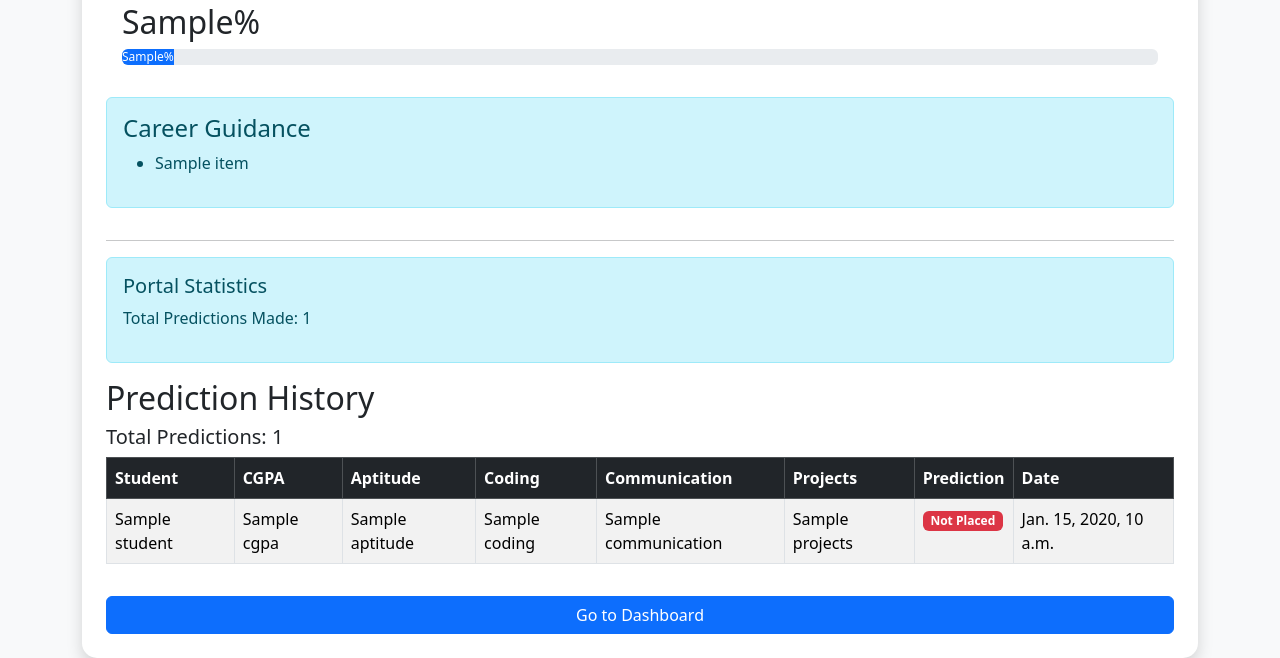
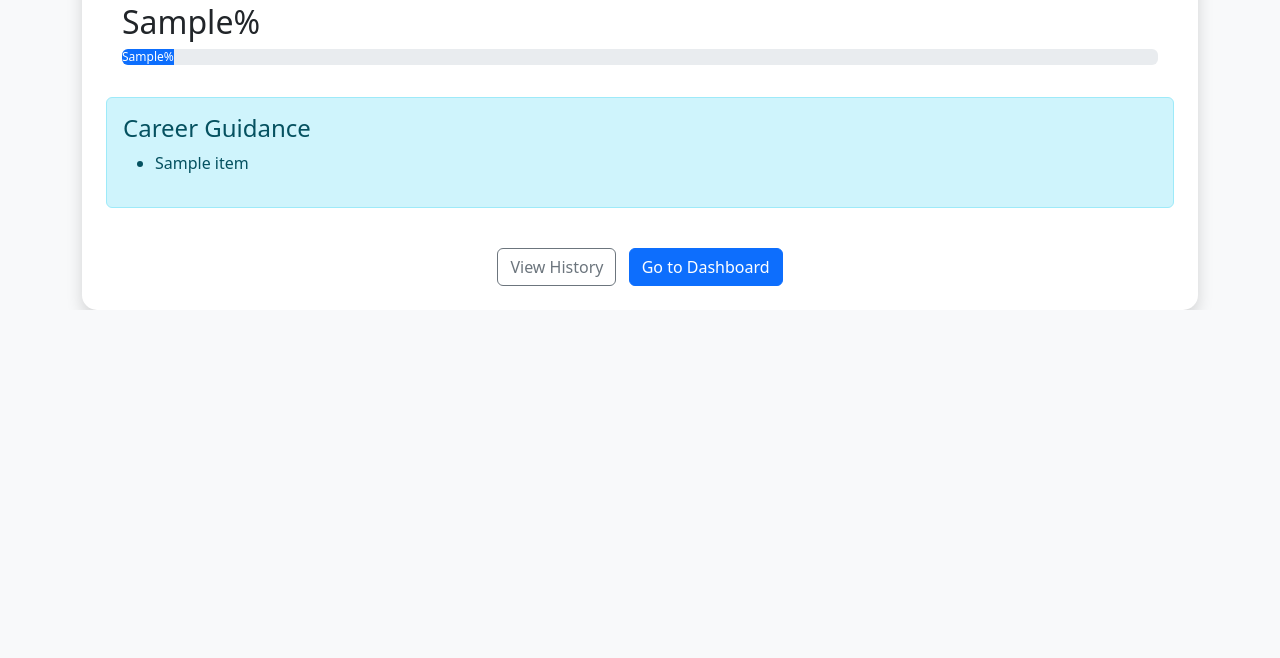
Before and after one commit to anamika397/placement-prediction-portal, a Django app: template templates/predict.html in a window 1280 px wide. Shown: the part 999-1657 px from the top of the page. After the commit the page ends 1309 px from the top, so only its background shows below. Run offline with Django 3.2, Linux system fonts and the light colour scheme; the template is opened without the code that fills it: most values are stand-ins (such as "Sample title", 1, 10 or a date in 2020).

Commit message:
Improve authentication flow, profile setup, dashboard and prediction UI

```diff
--- a/templates/predict.html
+++ b/templates/predict.html
@@ -353,104 +353,19 @@ body{
 
         {% endif %}
 
-        <hr>
+<div class="text-center mt-4">
 
-        <div class="alert alert-info">
+    <a href="/history/"
+       class="btn btn-outline-secondary me-2">
+        View History
+    </a>
 
-            <h5>
-                Portal Statistics
-            </h5>
+    <a href="/dashboard/"
+       class="btn btn-primary">
+        Go to Dashboard
+    </a>
 
-            <p>
-                Total Predictions Made:
-                {{ history|length }}
-            </p>
-
-        </div>
-
-        <h2>
-            Prediction History
-        </h2>
-
-        <h5>
-            Total Predictions:
-            {{ history|length }}
-        </h5>
-
-        <table class="table table-bordered table-striped">
-
-            <thead class="table-dark">
-
-                <tr>
-
-                    <th>Student</th>
-                    <th>CGPA</th>
-                    <th>Aptitude</th>
-                    <th>Coding</th>
-                    <th>Communication</th>
-                    <th>Projects</th>
-                    <th>Prediction</th>
-                    <th>Date</th>
-
-                </tr>
-
-            </thead>
-
-            <tbody>
-
-                {% for item in history %}
-
-                <tr>
-
-                    <td>{{ item.student.name }}</td>
-                    <td>{{ item.cgpa }}</td>
-                    <td>{{ item.aptitude }}</td>
-                    <td>{{ item.coding }}</td>
-                    <td>{{ item.communication }}</td>
-                    <td>{{ item.projects }}</td>
-
-                    <td>
-
-                        {% if item.prediction == "Placed" %}
-
-                        <span class="badge bg-success">
-                            Placed
-                        </span>
-
-                        {% else %}
-
-                        <span class="badge bg-danger">
-                            Not Placed
-                        </span>
-
-                        {% endif %}
-
-                    </td>
-
-                    <td>{{ item.created_at }}</td>
-
-                </tr>
-
-                {% empty %}
-
-                <tr>
-
-                    <td colspan="8" class="text-center">
-
-                        No Prediction History Found
-
-                    </td>
-
-                </tr>
-
-                {% endfor %}
-            </tbody>
-
-        </table>
-<a href="/dashboard/"
-   class="btn btn-primary mt-3">
-    Go to Dashboard
-</a>
+</div>
     </div>
 
 </div>
```
Also changed, not shown: students/models.py (+16 -0 lines), students/views.py (+5 -2 lines), db.sqlite3, students/migrations/0002_alter_student_semester_prediction.py (added).
